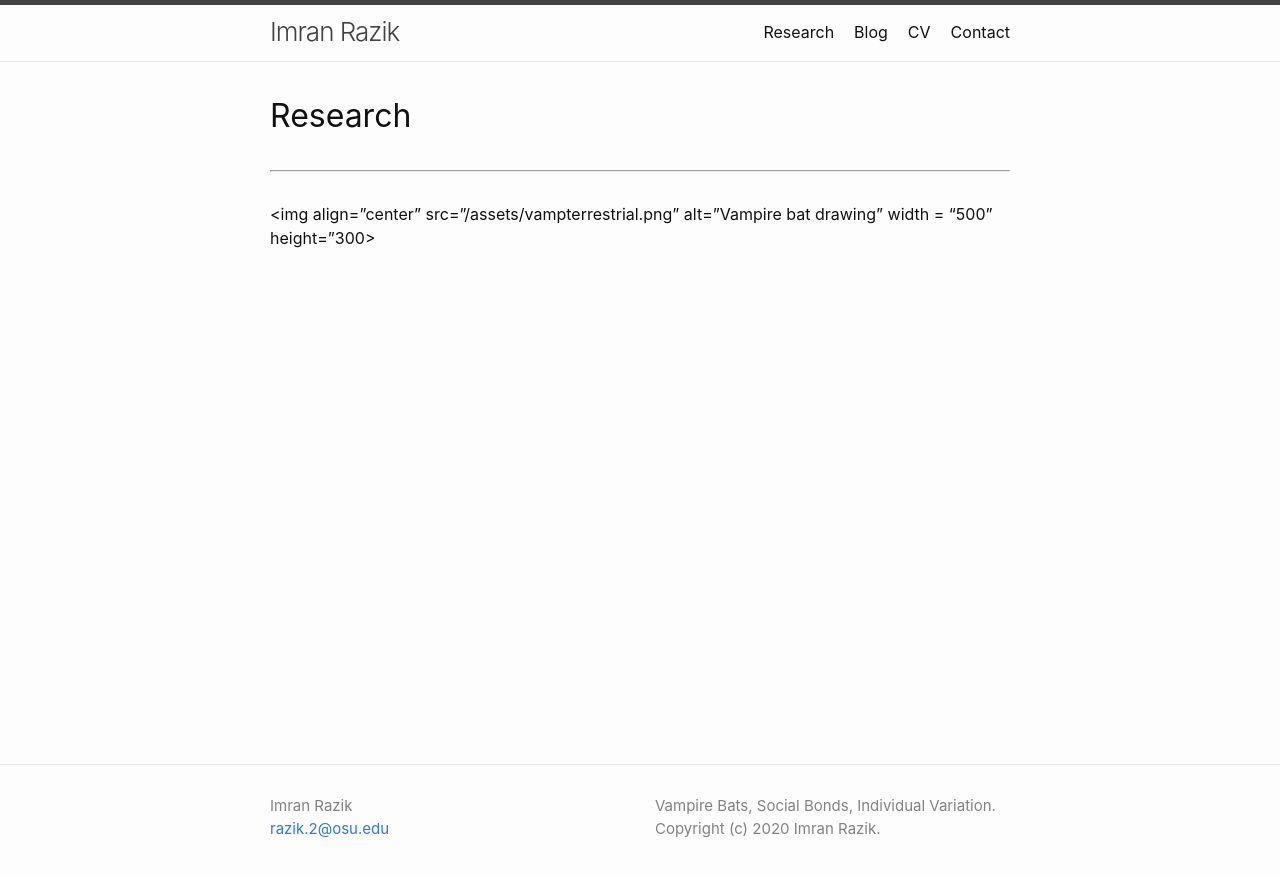
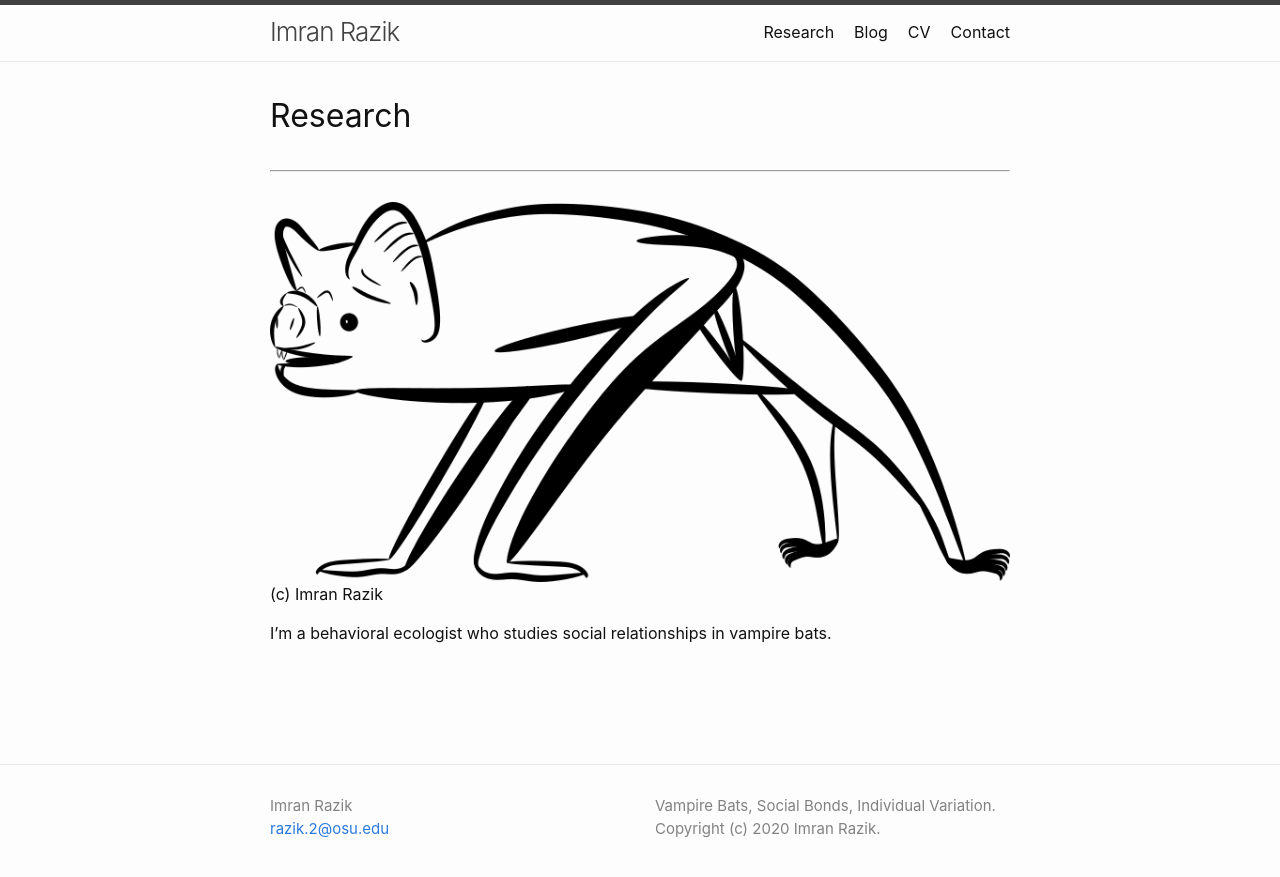
Before and after one commit to imranrazik/imranrazik.github.io, a Jekyll site: the page built from index.md, in a window 1280 px wide. Shown: the top 877 px of the page. Built offline with Jekyll 4.4.1, drawn with Linux system fonts in a browser that asks for light colours; our own code applies the rules of GitHub Pages for plain Markdown files.

Commit message:
Update index.md

```diff
--- a/index.md
+++ b/index.md
@@ -3,4 +3,7 @@ layout: home
 ---
 # Research
 ---
-<img align="center" src="/assets/vampterrestrial.png" alt="Vampire bat drawing" width = "500" height="300>
+![Vampire bat digital drawing - Copyright (c) 2020 Imran Razik](/assets/vampterrestrial.png)
+(c) Imran Razik <br/>
+
+I'm a behavioral ecologist who studies social relationships in vampire bats.
```
